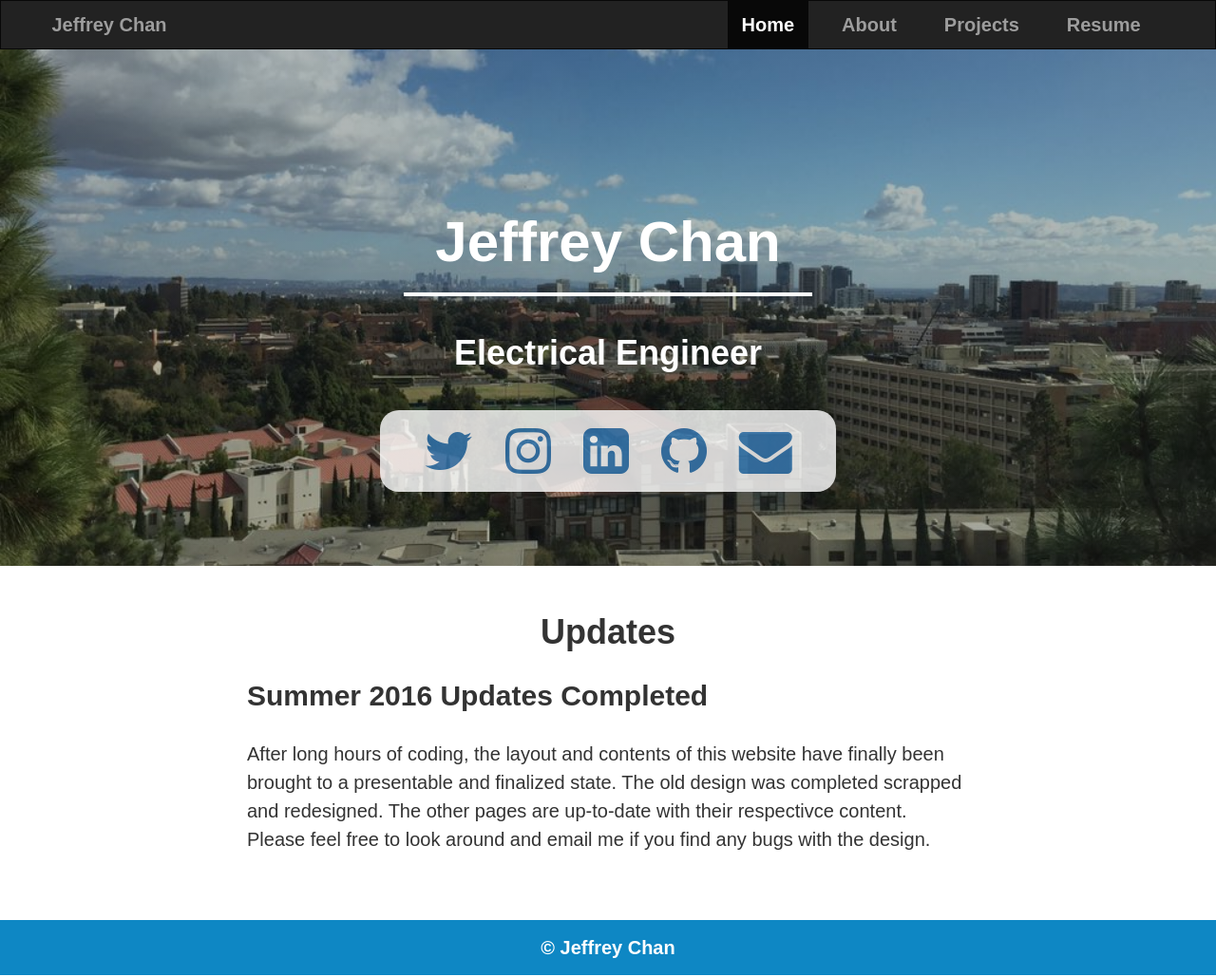
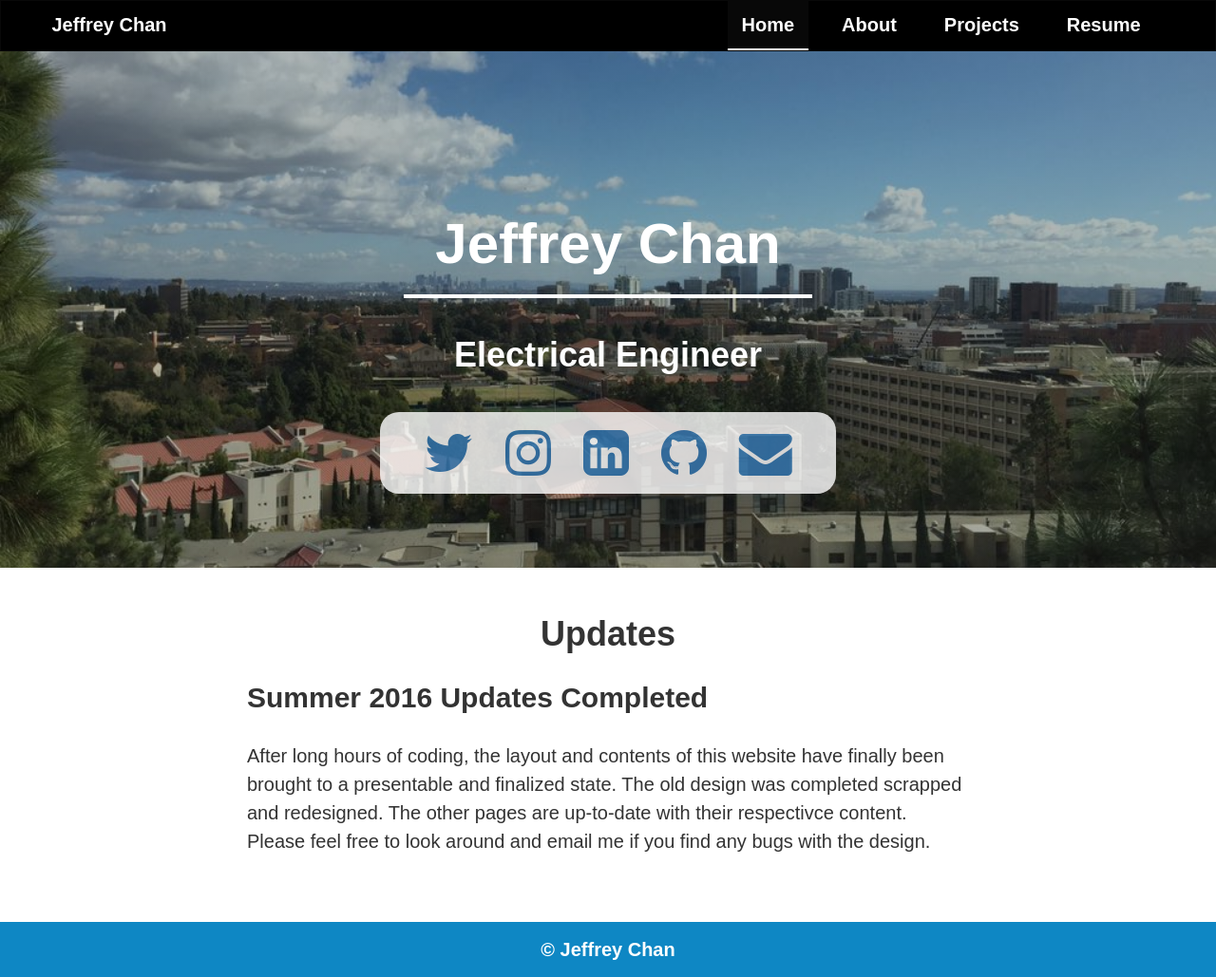
Before and after one commit to jeffreyxchan/jeffreyxchan.github.io, a Jekyll site: the page index.html, which Jekyll copies as it is, in a window 1280 px wide. Shown: the whole page at 95% size. Built offline with Jekyll 4.4.1, drawn with Linux system fonts in a browser that asks for light colours; nearby versions of some CDN libraries.

Commit message:
style changes

```diff
--- a/css/footer.css
+++ b/css/footer.css
@@ -2,7 +2,7 @@
 
 .footer {
     width: 100%;
-    background-color: #0e87c4;
+    background-color: #0E87C4;
     padding: 15px 0;
 
     color: white;
--- a/css/navbar.css
+++ b/css/navbar.css
@@ -4,16 +4,27 @@
     margin: 0;
     border-radius: 0;
     padding: 0px 3%;
+    background-color: black;
+    color: white;
 
     font-size: 20px;
 }
 
-.navbar-brand {
+.navbar-inverse .navbar-brand,
+#myNavbar a {
     font-size: 20px;
+    color: white;
 }
 
 .nav li {
-    padding: 0px 10px;
+    padding: 0px 0px;
+    margin: 0px 10px;
+    color: white;
+}
+
+.nav li.active,
+.nav li:hover {
+    border-bottom: solid white 2px;
 }
 
 .site-header {
--- a/css/projects.css
+++ b/css/projects.css
@@ -127,7 +127,7 @@
 .links i {
     margin: 0 8%;
     opacity: 1;
-    color: white;
+    color: black;
     font-size: 6em;
 }
 
@@ -139,12 +139,12 @@
     width: calc(100% - 30px);
     height: 100%;
     position: absolute;
-    background-color: #333333;
+    background: rgba(255, 255, 255, 0.65);
     opacity: 0;
     -webkit-transition: opacity 0.5s;  /* Safari */
     transition: opacity 0.5s;
 }
 
 .media-links:hover {
-    opacity: 0.4;
+    opacity: 1;
 }
```
